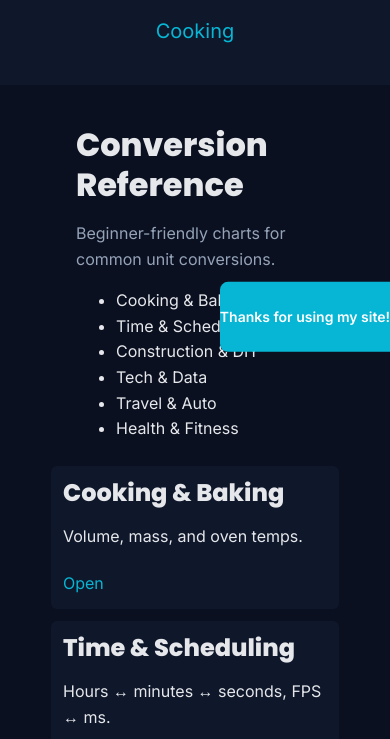
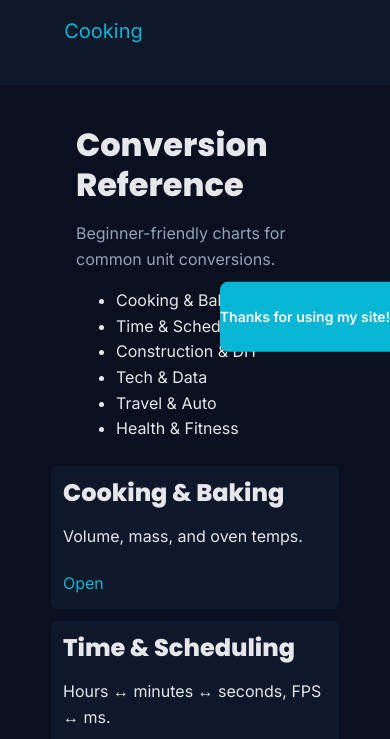
Before and after one commit to cherryjl/Static-Website-Unit-Conversions, a plain HTML site: page index.html in a window 390 px wide. Shown: the part 105-844 px from the top of the page. Drawn offline with Linux system fonts and the light colour scheme.

Commit message:
Update styles.css

```diff
--- a/css/styles.css
+++ b/css/styles.css
@@ -368,7 +368,7 @@ footer {
 
 
 /* iPhone / small mobile adjustments */
-@media (max-width: 440px) {
+@media (max-width: 480px) {
 
   /* Ensure header/nav stays within viewport */
   .site-header {
@@ -392,9 +392,11 @@ footer {
 
   .nav-links {
     flex-direction: column;
-    width: 100%;
+    width: 50%;
     gap: 6px;
     padding-left: 0px;
+    justify-content: center;
+    align-items: center;
   }
 
   .nav-links li {
```
